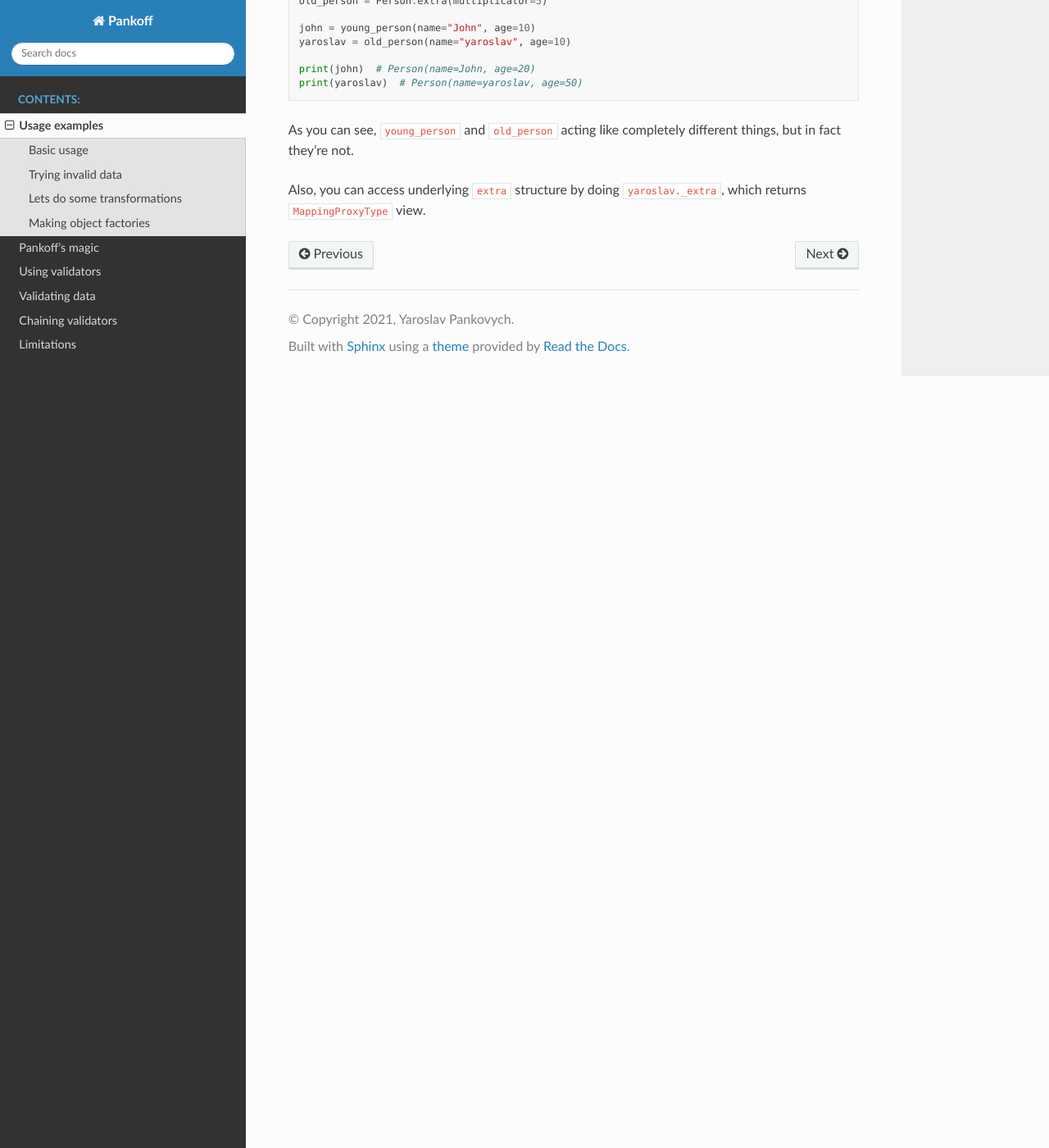
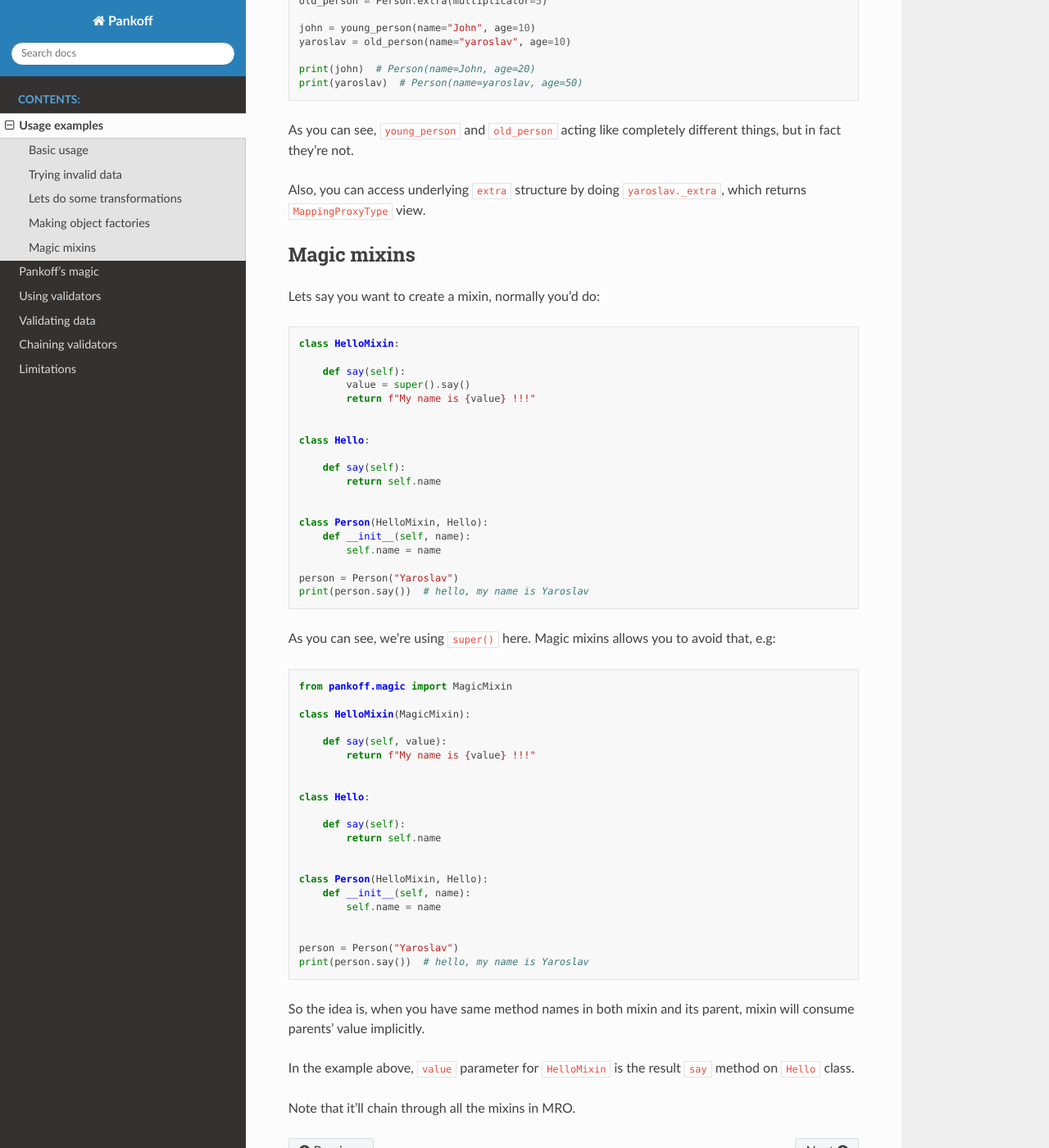
Before and after one commit to ypankovych/pankoff, a Sphinx documentation site: the page built from docs/source/usage.rst, in a window 1280 px wide and 1400 px high, scrolled down 3110 px. Shown: the whole window at 82% size. Built offline with Sphinx 7.4.7 and the Read the Docs theme 2.0.0, drawn with Linux system fonts in a browser that asks for light colours.

Commit message:
add Magic mixins

```diff
--- a/docs/source/magic.rst
+++ b/docs/source/magic.rst
@@ -4,3 +4,5 @@ Pankoff's magic
 .. autofunction:: pankoff.magic.autoinit(klass, verbose=False)
 
 .. autoclass:: pankoff.magic.Alias
+
+.. autoclass:: pankoff.magic.MagicMixin
--- a/docs/source/usage.rst
+++ b/docs/source/usage.rst
@@ -183,3 +183,64 @@ It is possible to make object factory based on the same Container class.
 As you can see, ``young_person`` and ``old_person`` acting like completely different things, but in fact they're not.
 
 Also, you can access underlying ``extra`` structure by doing ``yaroslav._extra``, which returns ``MappingProxyType`` view.
+
+.. _Magic mixins:
+
+Magic mixins
+------------
+
+Lets say you want to create a mixin, normally you'd do:
+
+.. code-block:: python
+
+    class HelloMixin:
+
+        def say(self):
+            value = super().say()
+            return f"My name is {value} !!!"
+
+
+    class Hello:
+
+        def say(self):
+            return self.name
+
+
+    class Person(HelloMixin, Hello):
+        def __init__(self, name):
+            self.name = name
+
+    person = Person("Yaroslav")
+    print(person.say())  # hello, my name is Yaroslav
+
+As you can see, we're using ``super()`` here. Magic mixins allows you to avoid that, e.g:
+
+.. code-block:: python
+
+    from pankoff.magic import MagicMixin
+
+    class HelloMixin(MagicMixin):
+
+        def say(self, value):
+            return f"My name is {value} !!!"
+
+
+    class Hello:
+
+        def say(self):
+            return self.name
+
+
+    class Person(HelloMixin, Hello):
+        def __init__(self, name):
+            self.name = name
+
+
+    person = Person("Yaroslav")
+    print(person.say())  # hello, my name is Yaroslav
+
+So the idea is, when you have same method names in both mixin and its parent, mixin will consume parents' value implicitly.
+
+In the example above, ``value`` parameter for ``HelloMixin`` is the result ``say`` method on ``Hello`` class.
+
+Note that it'll chain through all the mixins in MRO.
--- a/setup.py
+++ b/setup.py
@@ -3,7 +3,7 @@ See documentation at https://pankoff.rtfd.io/
 """
 from distutils.core import setup
 
-version = "15.5"
+version = "15.6"
 setup(
     name='pankoff',
     packages=['pankoff'],
```
Also changed, not shown: 1 other file.
